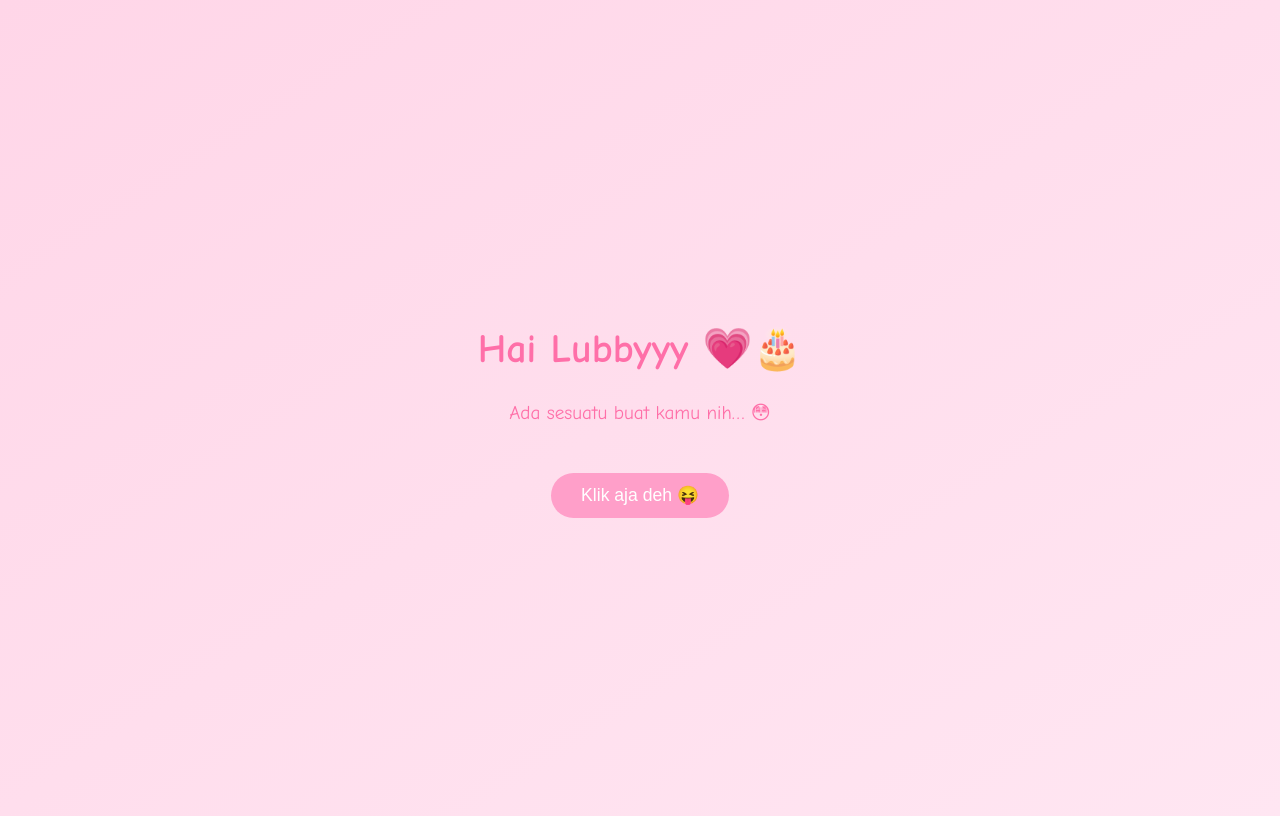
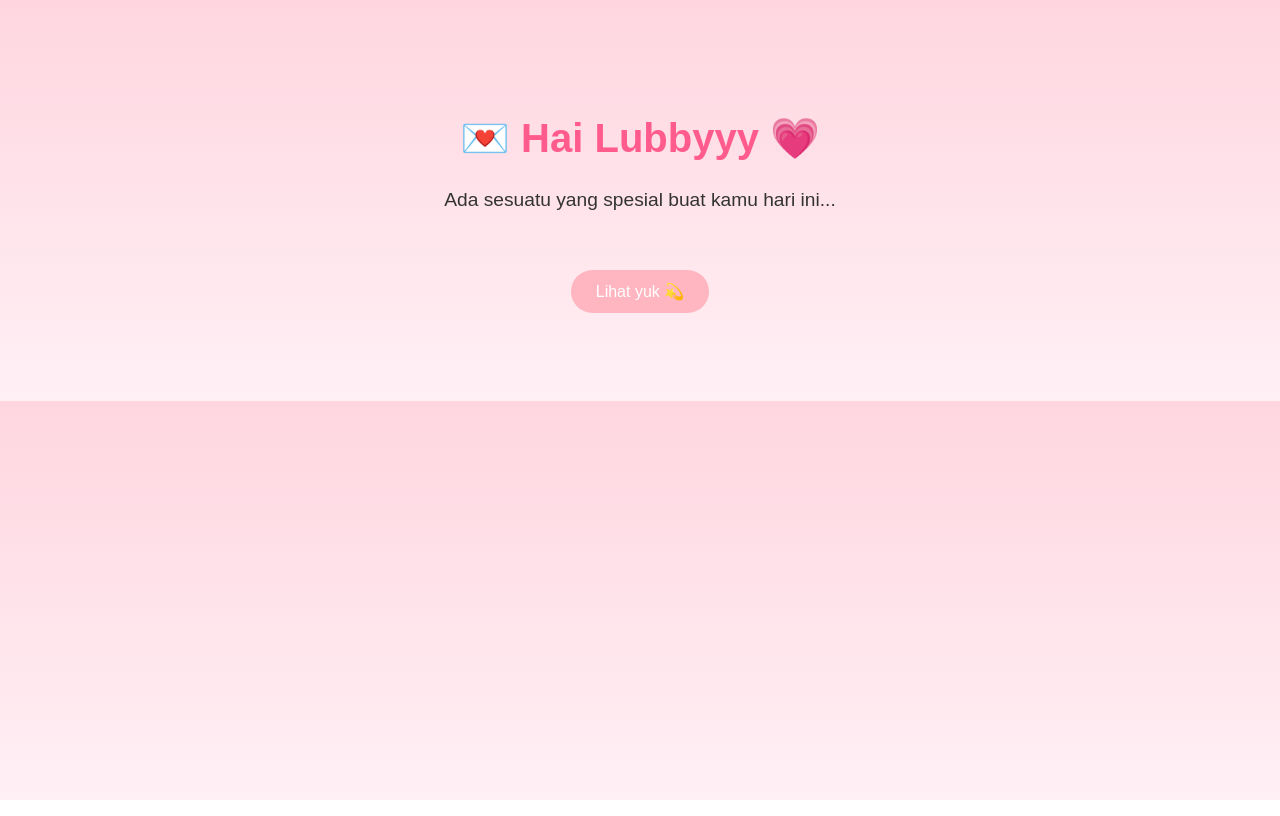
Before and after one commit to moostttzy/ucapan-ulang-tahun-lubby, a plain HTML site: page index.html in a window 1280 px wide. Drawn offline with Linux system fonts and the light colour scheme.

Commit message:
index.html

```diff
--- a/index.html
+++ b/index.html
@@ -1,43 +1,50 @@
 <!DOCTYPE html>
 <html lang="id">
 <head>
-  <meta charset="UTF-8" />
+  <meta charset="UTF-8">
   <meta name="viewport" content="width=device-width, initial-scale=1.0">
-  <title>Hai Lubbyyy 🎂💗</title>
+  <title>For Lubby 💗</title>
   <style>
     body {
-      font-family: "Comic Sans MS", cursive;
-      background: linear-gradient(to bottom right, #ffd6e8, #ffe6f2);
-      color: #ff6fa8;
+      background: linear-gradient(180deg, #ffd6e0, #fff0f5);
+      font-family: 'Poppins', sans-serif;
+      color: #333;
       text-align: center;
-      height: 100vh;
-      display: flex;
-      flex-direction: column;
-      justify-content: center;
-      align-items: center;
+      padding: 80px 20px;
     }
-    h1 { font-size: 2.5em; margin-bottom: 10px; }
-    p { font-size: 1.2em; }
+    h1 {
+      font-size: 2.5rem;
+      color: #ff5c8d;
+      animation: fadeIn 2s ease;
+    }
+    p {
+      font-size: 1.2rem;
+      margin-top: 10px;
+      animation: fadeIn 3s ease;
+    }
     button {
-      background-color: #ff9fc9;
+      background-color: #ffb6c1;
+      border: none;
+      padding: 12px 25px;
+      font-size: 1rem;
+      border-radius: 25px;
       color: white;
-      border: none;
-      padding: 12px 30px;
-      border-radius: 30px;
-      font-size: 1.1em;
-      margin-top: 30px;
+      margin-top: 40px;
       cursor: pointer;
-      transition: transform 0.2s ease;
+      transition: 0.3s;
     }
     button:hover {
-      transform: scale(1.1);
-      background-color: #ff7fb8;
+      background-color: #ff8fab;
+    }
+    @keyframes fadeIn {
+      from {opacity: 0; transform: translateY(15px);}
+      to {opacity: 1; transform: translateY(0);}
     }
   </style>
 </head>
 <body>
-  <h1>Hai Lubbyyy 💗🎂</h1>
-  <p>Ada sesuatu buat kamu nih… 😳</p>
-  <button onclick="window.location.href='page2.html'">Klik aja deh 😝</button>
+  <h1>💌 Hai Lubbyyy 💗</h1>
+  <p>Ada sesuatu yang spesial buat kamu hari ini...</p>
+  <button onclick="location.href='page2.html'">Lihat yuk 💫</button>
 </body>
 </html>
```
